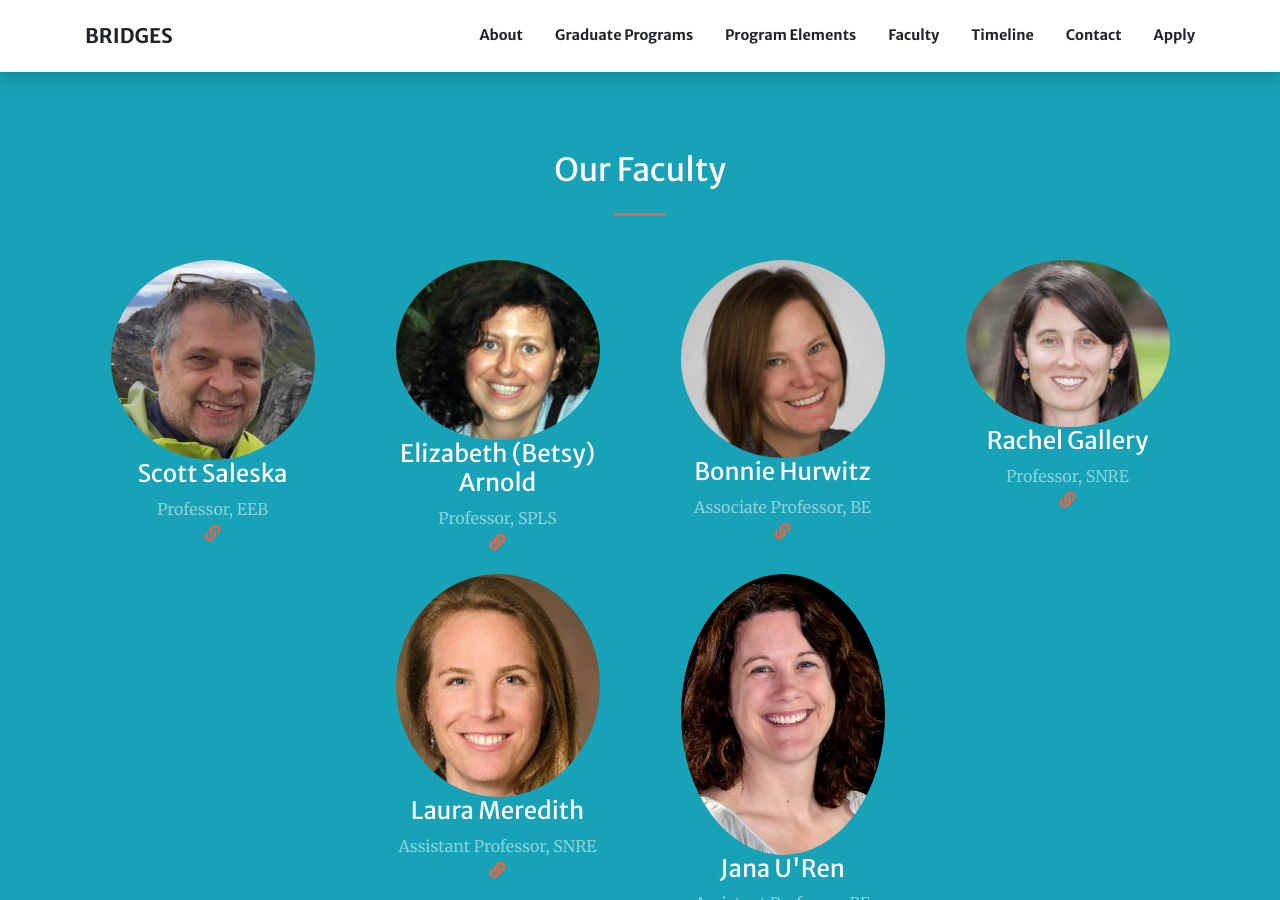
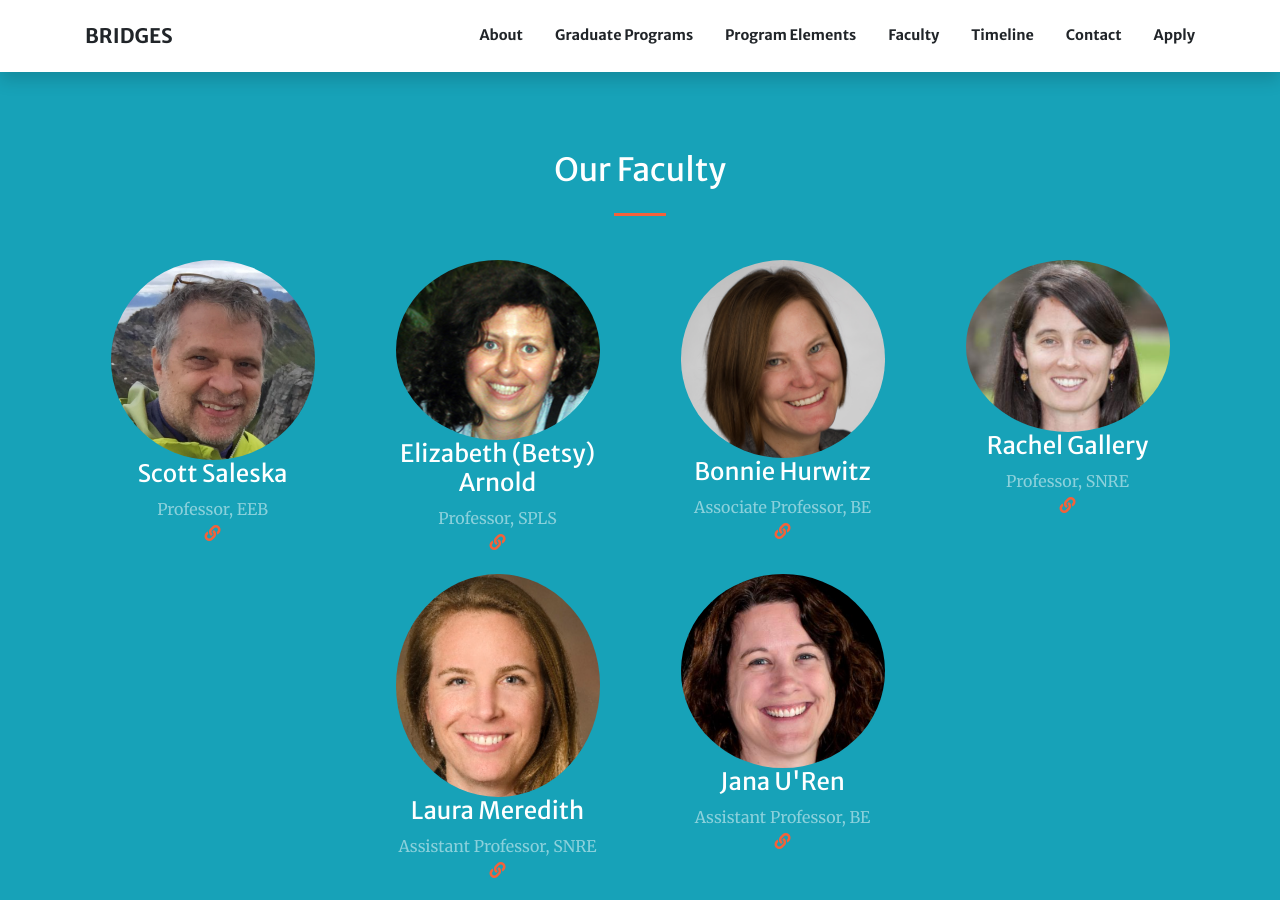
Before and after one commit to ecosystem-genomics/ecosystem-genomics.github.io, a Jekyll site: the page built from index.md, in a window 1280 px wide and 900 px high, scrolled down 2687 px. Built offline with Jekyll 4.4.1, drawn with Linux system fonts in a browser that asks for light colours; nearby versions of some CDN libraries.

Commit message:
pictures and index again

```diff
--- a/index.md
+++ b/index.md
@@ -123,7 +123,7 @@
         url: http://www.laurameredith.com/
       - title: Jana U'Ren
         text: Assistant Professor, BE
-        image: assets/img/members/Jana-Uren.jpg
+        image: assets/img/members/Jana-Uren.png
         url: https://www.uren.arizona.edu/person/jana-uren
 
   - type: timeline.html
```
Also changed, not shown: assets/img/members/Jana-URen.png (added), assets/img/members/Rachel-Gallery.png, 1 other file.
